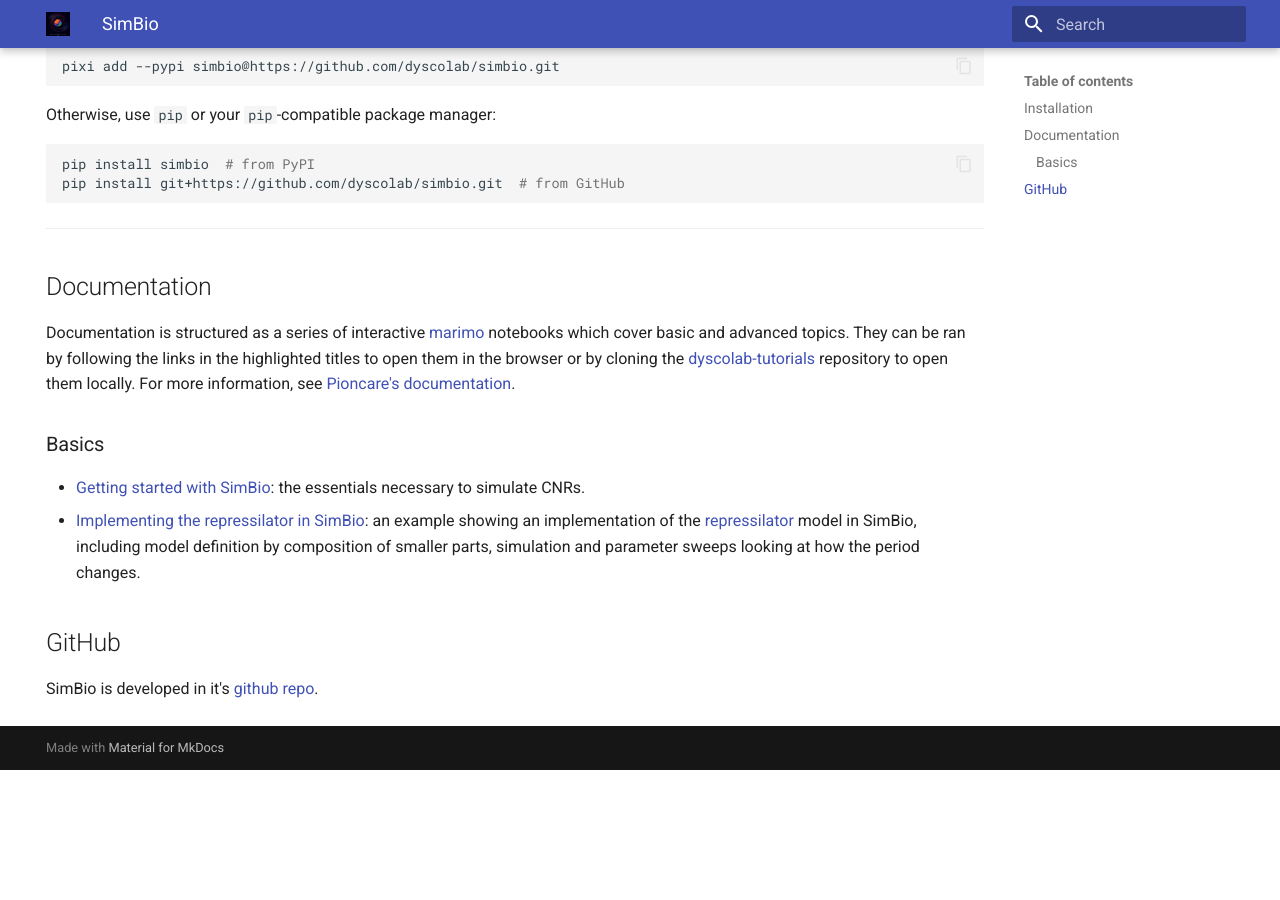
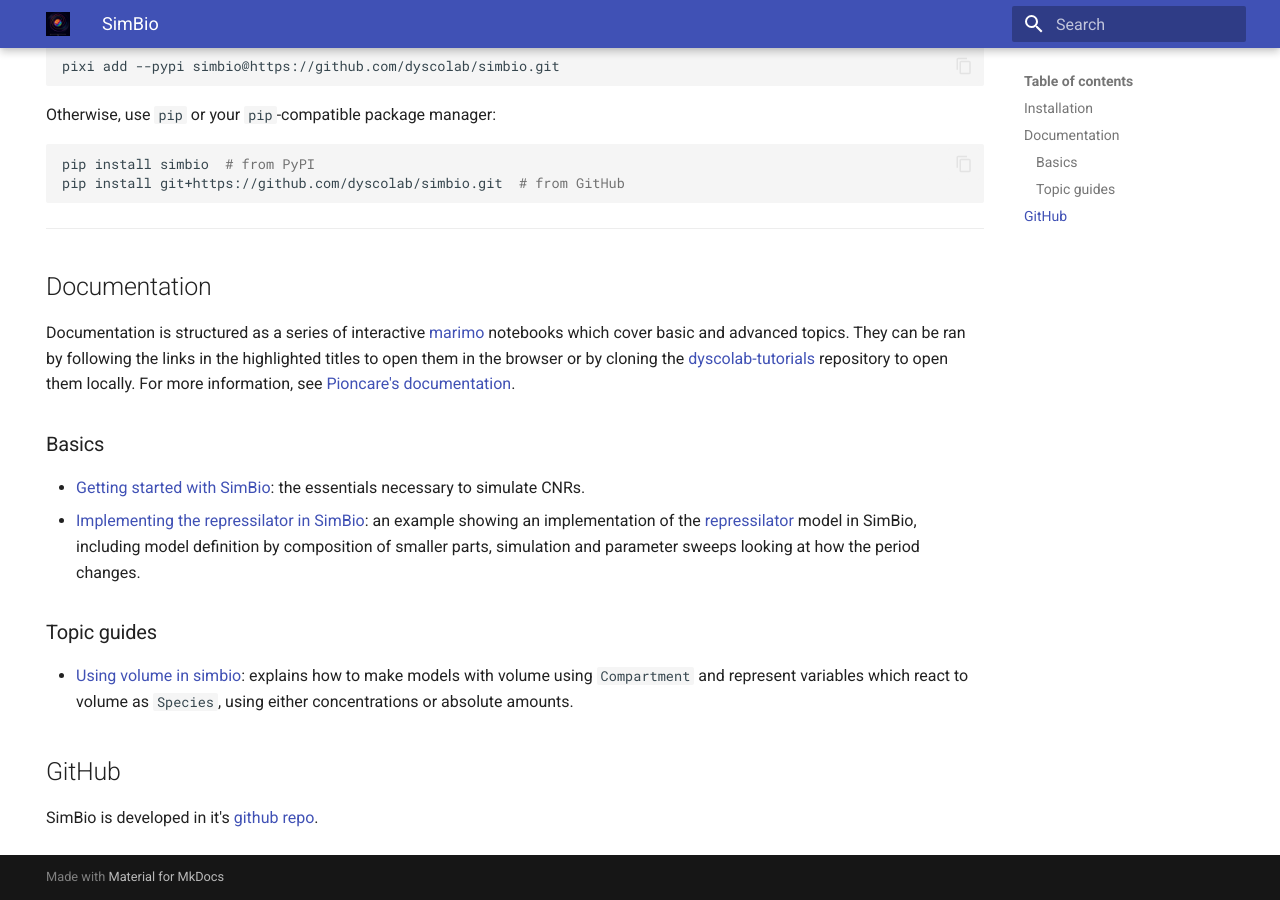
Before and after one commit to dyscolab/dyscolab.github.io, an MkDocs documentation site: the page built from docs/simbio.md, in a window 1280 px wide and 900 px high, scrolled down 1147 px. Built offline with MkDocs 1.6.1 and Material for MkDocs 9.7.7, drawn with Linux system fonts in a browser that asks for light colours; before the commit the page ends 1917 px from its top, so only the background shows below that.

Commit message:
Added link to simbio volume notebook

```diff
--- a/docs/simbio.md
+++ b/docs/simbio.md
@@ -60,8 +60,10 @@ Documentation is structured as a series of interactive [marimo](https://marimo.i
 ### Basics
 - [Getting started with SimBio](https://marimo.app/github.com/dyscolab/dyscolab-tutorials/blob/main/simbio/getting_started_with_simbio.py): the essentials necessary to simulate CNRs.
 - [Implementing the repressilator in SimBio](https://marimo.app/https://github.com/dyscolab/dyscolab-tutorials/blob/main/simbio/repressilator.py): an example showing an implementation of the [repressilator](https://en.wikipedia.org/wiki/Repressilator) model in SimBio, including model definition by composition of smaller parts, simulation and parameter sweeps looking at how the period changes.
-<!-- ### Topic guides
-- [Importing systems from SBML and BioModels](https://colab.research.google.com/github/dyscolab/simbio/blob/master/docs/notebooks/import_sbml.ipynb): how to import models from the [BioModels](https://www.ebi.ac.uk/biomodels/) platform or locally hosted [SBML](https://sbml.org/) (Systems Biology Markup Language) files.
+### Topic guides
+- [Using volume in simbio](https://marimo.app/github.com/dyscolab/dyscolab-tutorials/blob/main/simbio/using_volume.py): explains how to make models with volume using `Compartment` and represent variables which react to volume as `Species`, using either concentrations or absolute amounts.
+
+<!-- - [Importing systems from SBML and BioModels](https://colab.research.google.com/github/dyscolab/simbio/blob/master/docs/notebooks/import_sbml.ipynb): how to import models from the [BioModels](https://www.ebi.ac.uk/biomodels/) platform or locally hosted [SBML](https://sbml.org/) (Systems Biology Markup Language) files.
 - [Stochastic simulations](https://colab.research.google.com/github/dyscolab/simbio/blob/master/docs/notebooks/Stochastic.ipynb): simulate models stochastically using [Gillespie's algorithm](https://en.wikipedia.org/wiki/Gillespie_algorithm). -->
 
 ## GitHub
```
